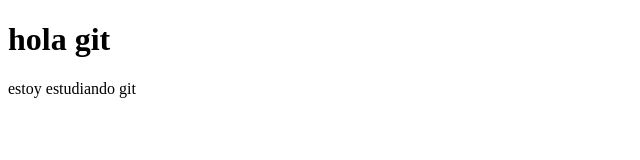
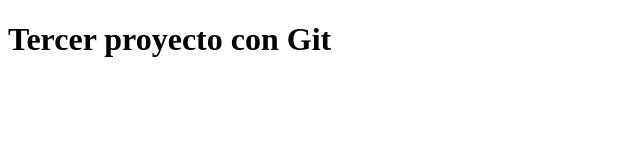
Before and after one commit to armandoOrdosgoitti/mi-primer-repositorio-git, a plain HTML site: page index.html in a window 1280 px wide. Shown: the whole page, without its empty margins (0-640 px from the left). Drawn offline with Linux system fonts and the light colour scheme.

Commit message:
realize los cambios

```diff
--- a/index.html
+++ b/index.html
@@ -4,11 +4,12 @@
     <meta charset="UTF-8">
     <meta http-equiv="X-UA-Compatible" content="IE=edge">
     <meta name="viewport" content="width=device-width, initial-scale=1.0">
-    <title>git</title>
+    <title>Proyecto tres</title>
 </head>
 <body>
-    <h1>hola git</h1>
-    <p>estoy estudiando git</p>
+    <div class="contenedor">
+        <h1>Tercer proyecto con Git</h1>
+    </div>
 
 </body>
 </html>
```
